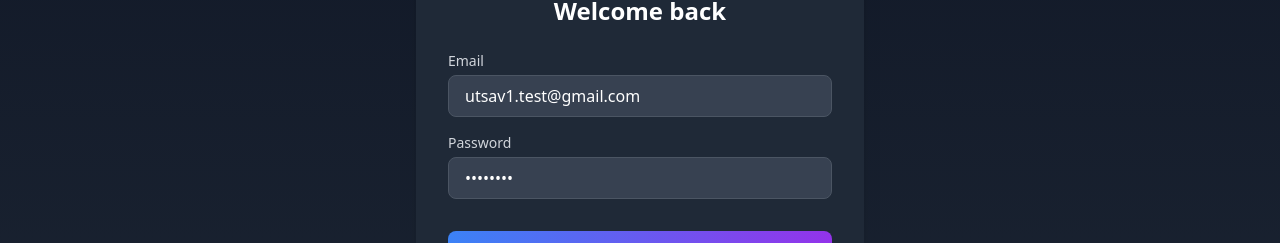
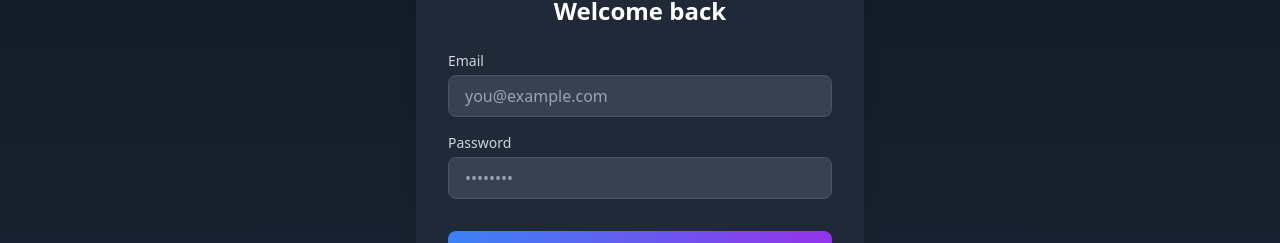
Before and after one commit to UtsavGohel/dev-swipe-frontend, a React (Vite) app: page /login in a window 1280 px wide. Shown: the part 162-405 px from the top of the page. Built offline with nearby package versions, Linux system fonts and the light colour scheme; no server answers.

Commit message:
refactor(login): remove static cred for login

```diff
--- a/src/components/auth/LoginPage.tsx
+++ b/src/components/auth/LoginPage.tsx
@@ -10,9 +10,9 @@ const LoginPage = () => {
   const dispatch = useDispatch();
 
   const navigate = useNavigate();
-  const [email, setEmail] = useState("utsav1.test@gmail.com");
+  const [email, setEmail] = useState("");
 
-  const [password, setPassword] = useState("Test@123");
+  const [password, setPassword] = useState("");
 
   const [errorMessage, setErrorMessage] = useState("");
 
```
